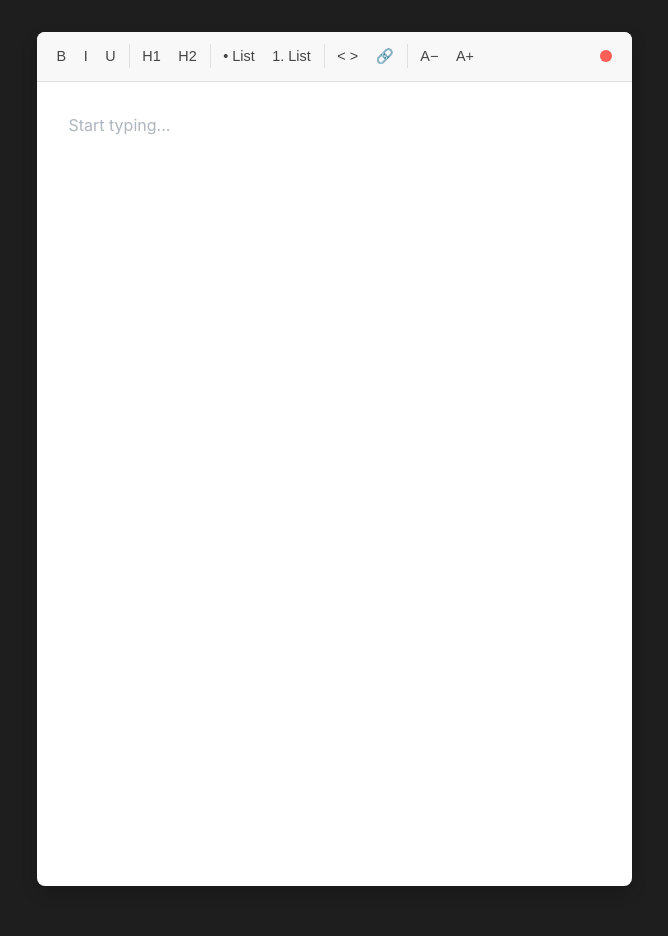
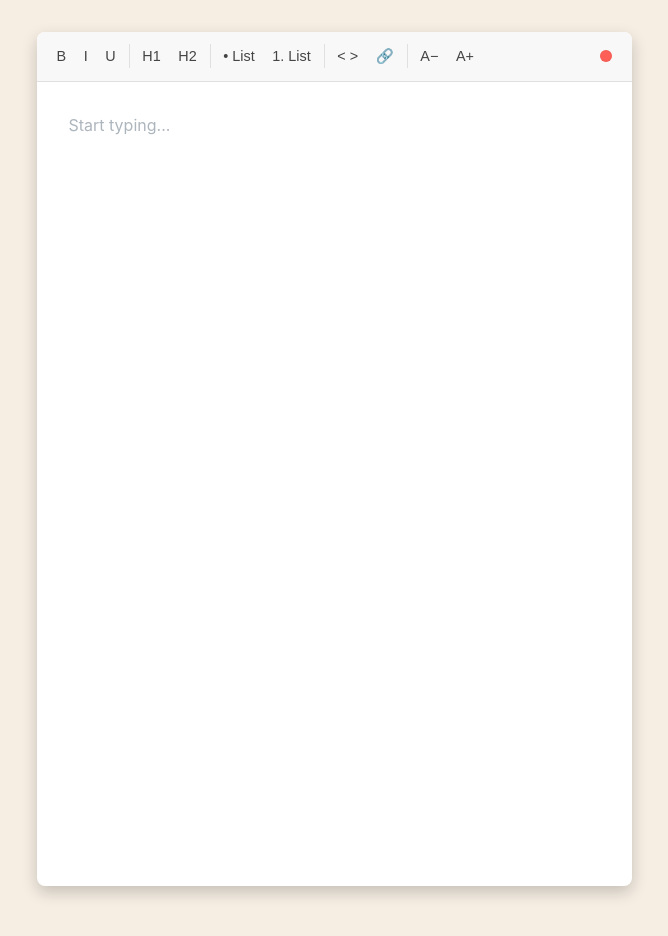
Before and after one commit to shishir-dey/Clippy, a React (Vite) app: page / in a window 1280 px wide. Shown: the top 936 px of the page, without its empty margins (306-974 px from the left). Built offline with nearby package versions, Linux system fonts and the light colour scheme.

Commit message:
Fix Safari browser chrome tint
Adds Safari-safe viewport and theme-color metadata and introduces a fixed tint sampler element to maintain the warm app background behind the browser UI. This keeps the notepad theme visually consistent in Safari 26+ while preserving the light paper-like styling.

```diff
--- a/index.html
+++ b/index.html
@@ -3,7 +3,11 @@
   <head>
     <meta charset="UTF-8" />
     <link rel="icon" type="image/png" href="./assets/icon.png" />
-    <meta name="viewport" content="width=device-width, initial-scale=1.0" />
+    <meta
+      name="viewport"
+      content="width=device-width, initial-scale=1.0, viewport-fit=cover"
+    />
+    <meta name="theme-color" content="#f6eee3" />
     <meta
       property="og:title"
       content="Clippy | A minimal browser based notepad"
--- a/src/App.css
+++ b/src/App.css
@@ -1,5 +1,5 @@
 :root {
-  --app-background: #1e1e1e;
+  --app-background: #f6eee3;
   --paper-color: #fff;
   --text-color: #333;
   --button-bg: #f2f2f7;
@@ -15,12 +15,34 @@
 }
 
 body {
-  font-family: -apple-system, BlinkMacSystemFont, "Segoe UI", Roboto, Helvetica,
-    Arial, sans-serif;
+  font-family:
+    -apple-system, BlinkMacSystemFont, "Segoe UI", Roboto, Helvetica, Arial,
+    sans-serif;
   -webkit-font-smoothing: antialiased;
   -moz-osx-font-smoothing: grayscale;
   background-color: var(--app-background);
   color: var(--text-color);
+}
+
+html {
+  /* Safari 26+ falls back to this when body sampling is unavailable. */
+  background-color: var(--app-background);
+}
+
+/*
+ * Safari 26+ on macOS extends the color of a viewport-constrained element
+ * into its top browser UI. Keep this as a real element: pseudo-elements and
+ * absolutely positioned children are not eligible for color sampling.
+ */
+.safari-tint-sampler {
+  background-color: var(--app-background);
+  height: 4px;
+  left: 0;
+  pointer-events: none;
+  position: fixed;
+  right: 0;
+  top: 0;
+  z-index: 1000;
 }
 
 .app-container {
--- a/src/App.jsx
+++ b/src/App.jsx
@@ -1,12 +1,14 @@
-import { useEffect } from "react";
 import Notepad from "./components/Notepad";
 import "./App.css";
 
 function App() {
   return (
-    <div className="app-container">
-      <Notepad />
-    </div>
+    <>
+      <div className="safari-tint-sampler" aria-hidden="true" />
+      <div className="app-container">
+        <Notepad />
+      </div>
+    </>
   );
 }
 
```
